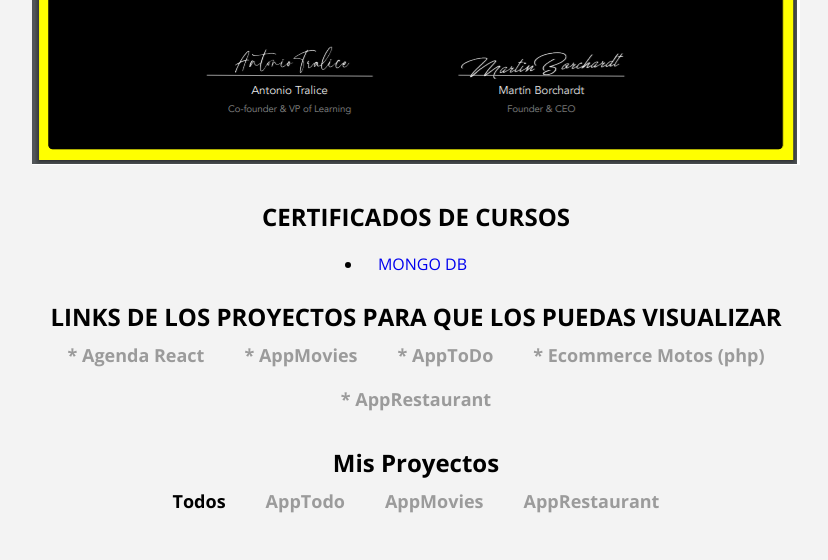
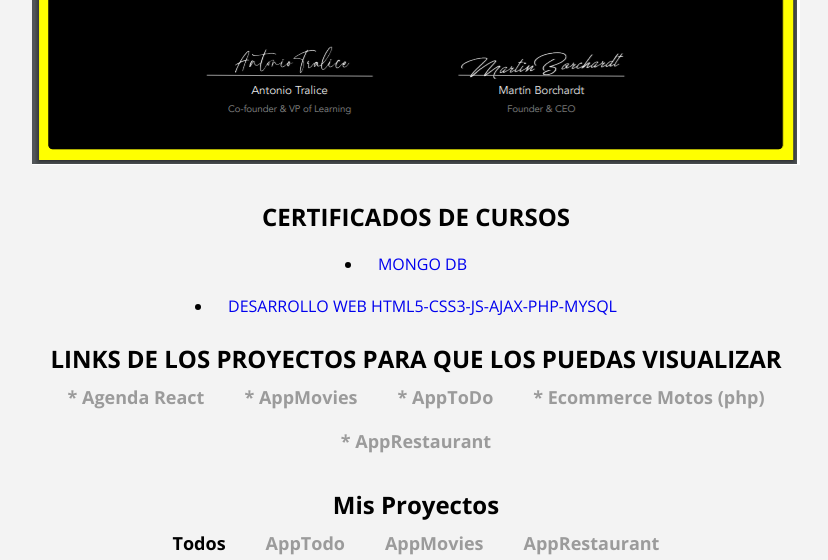
Before and after one commit to Walcruz2021/Walcruz2021.github.io, a website: page index.html in a window 1280 px wide. Shown: the part 840-1400 px from the top of the page, without its empty margins (224-1052 px from the left). Drawn offline with nearby package versions, Linux system fonts and the light colour scheme; a script that the page names is missing.

Commit message:
certificadoUdemy

```diff
--- a/index.html
+++ b/index.html
@@ -35,6 +35,11 @@
 			<div class="link">
 				<li><a href="https://university.mongodb.com/course_completion/9a291c42-53aa-4b5a-95ad-3371696853eb?utm_source=copy&utm_medium=social&utm_campaign=university_social_sharing" target="_blank">MONGO DB</a></li>
 			</div>
+
+			<div class="link">
+				<li><a href="https://www.udemy.com/certificate/UC-008a5848-e4ef-423d-ad15-cfbc144f1910/?utm_source=sendgrid.com&utm_medium=email&utm_campaign=email" target="_blank">DESARROLLO WEB HTML5-CSS3-JS-AJAX-PHP-MYSQL</a></li>
+			</div>
+
 
 			<h2>LINKS DE LOS PROYECTOS PARA QUE LOS PUEDAS VISUALIZAR</h2>
 
```
